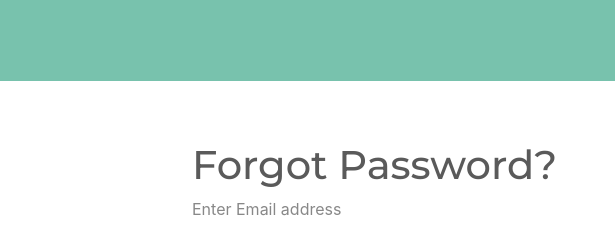
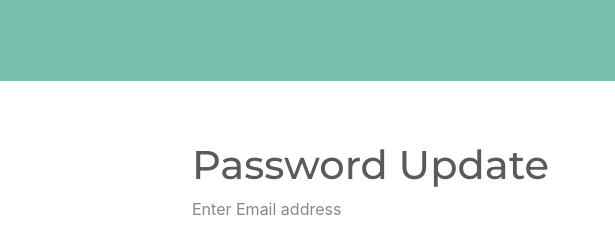
Before and after one commit to DishantaK/gitTickets, a website: page public/forgot.html in a window 1280 px wide. Shown: the top 226 px of the page, 0-615 px from the left. Drawn offline with nearby package versions, Linux system fonts and the light colour scheme.

Commit message:
password h1

```diff
--- a/public/forgot.html
+++ b/public/forgot.html
@@ -26,7 +26,7 @@
       </nav>
     </header>
     <main id="mainForgot">
-        <h1> Forgot Password?</h1>
+        <h1> Password Update</h1>
         <form method ="POST" action="sendRecover">
 
             <div class="form-group">
```
